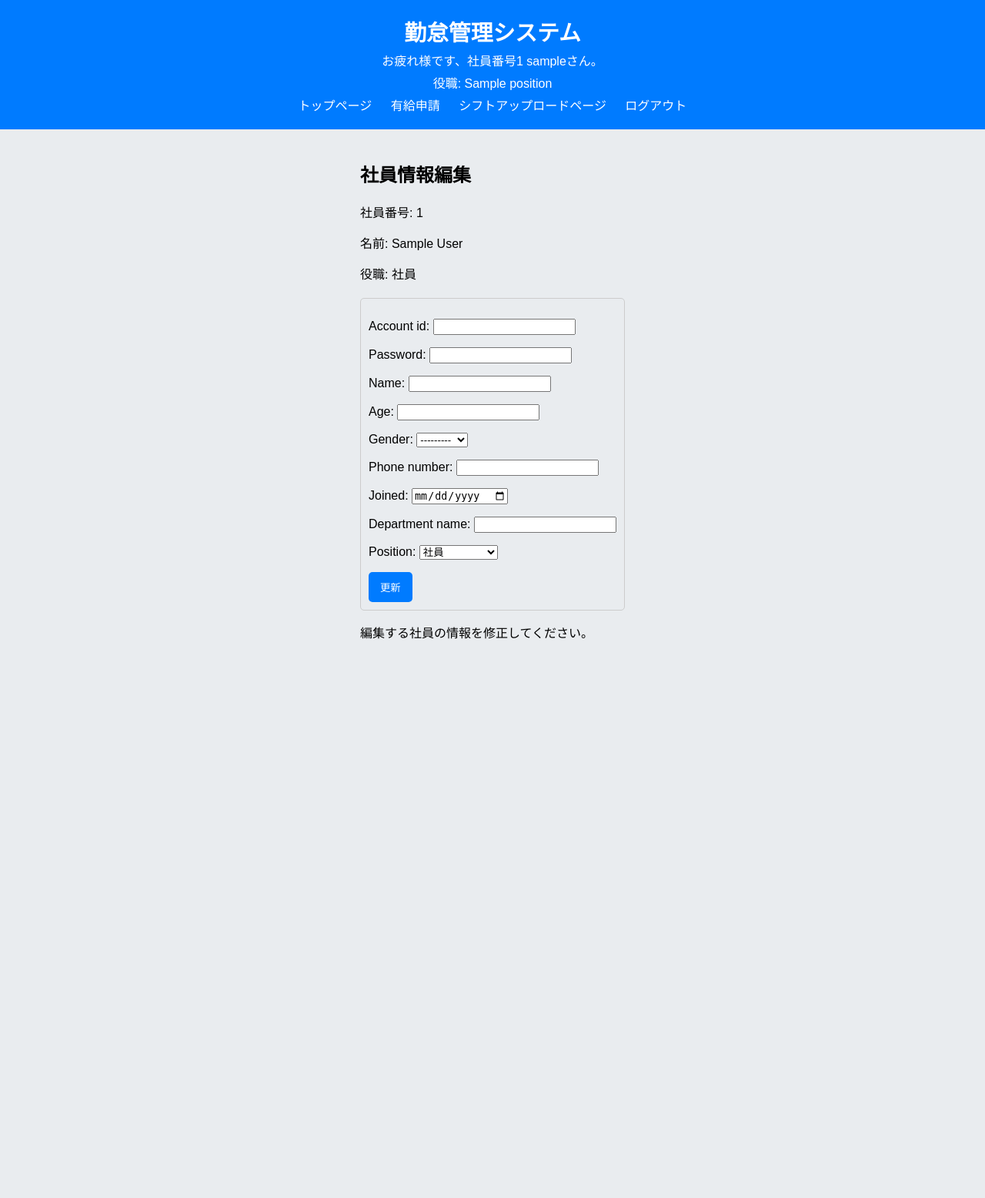
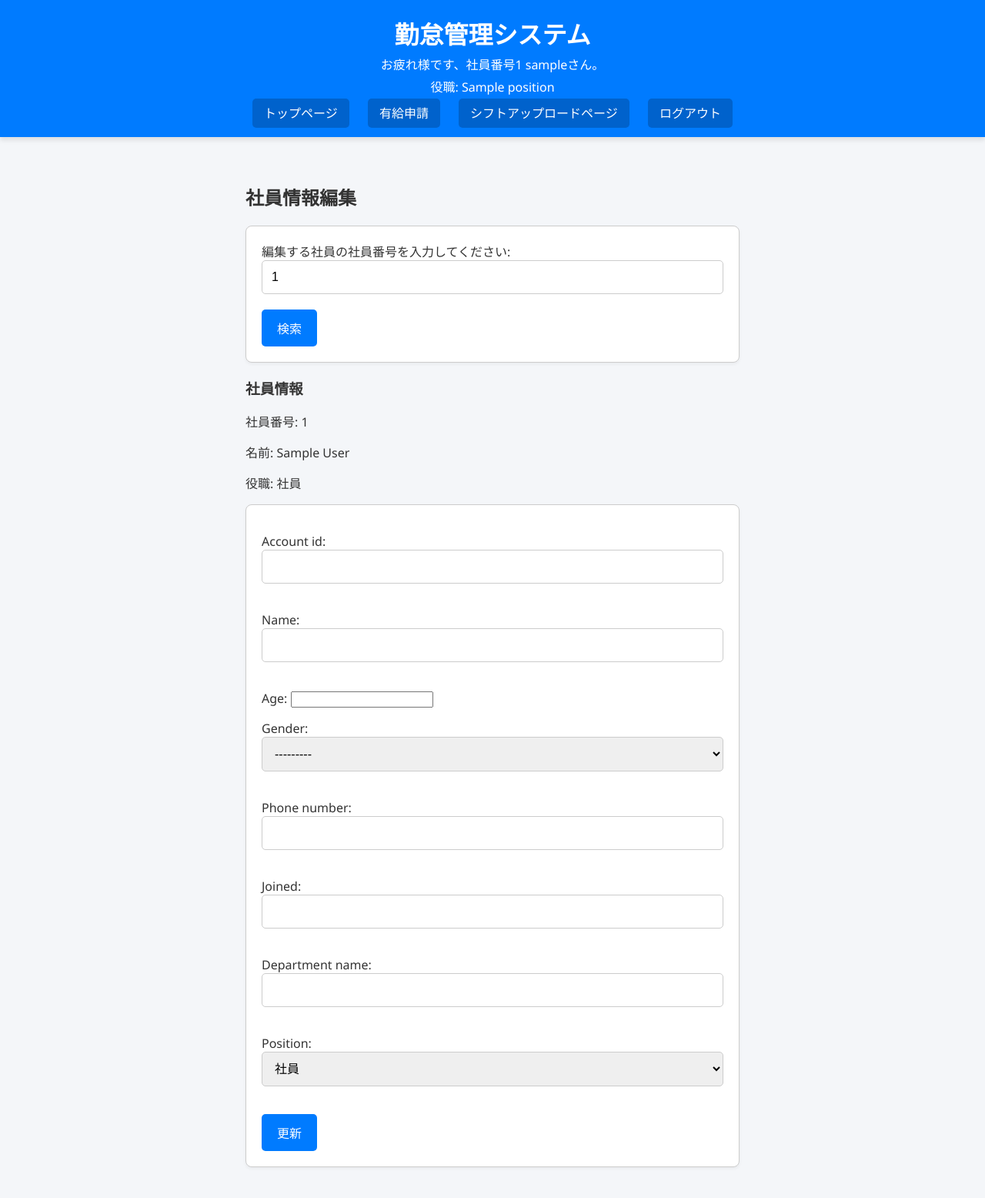
Before and after one commit to niijima16/ATSys_Terukuni, a Django app: template mainApp/templates/edit_employee.html in a window 1280 px wide. Shown: the whole page at 77% size. Before the commit the page ends 830 px from the top, so only its background shows below. Run offline with Django 5.2, Linux system fonts and the light colour scheme; tables that the repository leaves empty hold one stand-in row (values such as "Sample post"); the template is opened without the code that fills it: values that come from a table or form of the project are taken from there, most other values are stand-ins (such as "Sample title", 1, 10 or a date in 2020).

Commit message:
finished the function of edit the users data

```diff
--- a/ATSys/urls.py
+++ b/ATSys/urls.py
@@ -33,5 +33,5 @@ urlpatterns = [
     path('apply_leave/', views.apply_leave, name='apply_leave'),
     path('leave_requests/', views.leave_requests, name='leave_requests'),
     path('approve_leave/<int:leave_request_id>/', views.approve_leave, name='approve_leave'),
-    path('edit_employee/<int:employee_id>/', views.edit_employee, name='edit_employee'),
+    path('edit_employee/', views.edit_employee, name='edit_employee'),
 ]
--- a/mainApp/forms.py
+++ b/mainApp/forms.py
@@ -54,19 +54,24 @@ class ApproveLeaveForm(forms.ModelForm):
 class EmployeeEditForm(forms.ModelForm):
     class Meta:
         model = User_Master
-        fields = ['account_id', 'password', 'name', 'age', 'gender', 'phone_number', 'joined', 'department_name', 'position']
-        widgets = {
-            'password': forms.PasswordInput(),
-            'joined': forms.DateInput(attrs={'type': 'date'}),
-        }
+        fields = ['account_id', 'name', 'age', 'gender', 'phone_number', 'joined', 'department_name', 'position']
 
     def __init__(self, *args, **kwargs):
-        user = kwargs.pop('user', None)
-        super().__init__(*args, **kwargs)
+        is_manager = kwargs.pop('is_manager', False)
+        is_self = kwargs.pop('is_self', False)
+        is_superior = kwargs.pop('is_superior', False)
+        super(EmployeeEditForm, self).__init__(*args, **kwargs)
 
-        # 自分の情報を編集する場合、特定のフィールドを編集不可にする
-        if user and user == self.instance:
+        # 自分自身を編集する場合、常に特定フィールドを無効にする
+        if is_self:
             self.fields['account_id'].disabled = True
             self.fields['joined'].disabled = True
             self.fields['department_name'].disabled = True
             self.fields['position'].disabled = True
+
+        # 上長を編集している場合、特定フィールドを無効にする
+        elif is_superior:
+            self.fields['account_id'].disabled = True
+            self.fields['joined'].disabled = True
+            self.fields['department_name'].disabled = True
+            self.fields['position'].disabled = True
--- a/mainApp/templates/base.html
+++ b/mainApp/templates/base.html
@@ -7,52 +7,64 @@
     <title>{% block title %}Django Project{% endblock %}</title>
     <style>
       body {
-        font-family: Arial, sans-serif;
-        background-color: #e9ecef;
+        font-family: "Segoe UI", Tahoma, Geneva, Verdana, sans-serif;
+        background-color: #f4f6f9;
         margin: 0;
         padding: 0;
         display: flex;
         flex-direction: column;
         min-height: 100vh;
+        color: #333;
       }
       header {
         background-color: #007bff;
         color: white;
         padding: 20px;
         text-align: center;
+        box-shadow: 0 4px 6px rgba(0, 0, 0, 0.1);
       }
       header h1 {
         margin: 0;
-        font-size: 1.8rem;
+        font-size: 2rem;
       }
       header p {
         margin: 5px 0;
+        font-size: 1rem;
+      }
+      nav {
+        margin-top: 10px;
       }
       nav a {
         margin: 0 10px;
         color: white;
         text-decoration: none;
+        font-weight: 500;
+        padding: 8px 15px;
+        background-color: #0062cc;
+        border-radius: 5px;
+        transition: background-color 0.3s ease;
       }
       nav a:hover {
-        text-decoration: underline;
+        background-color: #0056b3;
       }
       main {
         flex: 1;
-        padding: 20px;
-        max-width: 1000px;
+        padding: 40px 20px;
+        max-width: 1200px;
         margin: 0 auto;
       }
       .messages {
         list-style-type: none;
         padding: 0;
-        margin: 0;
+        margin: 0 0 20px 0;
       }
       .messages li {
-        padding: 10px;
+        padding: 15px;
         margin-bottom: 10px;
         border-radius: 5px;
         display: flex;
         align-items: center;
+        box-shadow: 0 2px 4px rgba(0, 0, 0, 0.1);
       }
       .success {
         background-color: #d4edda;
@@ -63,25 +75,50 @@
         color: #721c24;
       }
       .icon {
-        margin-right: 8px;
+        margin-right: 10px;
+        font-size: 1.2rem;
       }
       form {
         margin-top: 20px;
-        padding: 10px;
+        padding: 20px;
+        border: 1px solid #ccc;
+        border-radius: 8px;
+        background-color: white;
+        box-shadow: 0 2px 4px rgba(0, 0, 0, 0.05);
+        max-width: 600px;
+        margin: 0 auto;
+      }
+      form input[type="text"],
+      form input[type="email"],
+      form select {
+        width: 100%;
+        padding: 12px;
+        margin-bottom: 20px;
         border: 1px solid #ccc;
         border-radius: 5px;
-        max-width: 400px;
+        font-size: 16px;
+        box-sizing: border-box;
       }
       button {
-        padding: 10px 15px;
+        padding: 12px 20px;
         background-color: #007bff;
-        color: #fff;
+        color: white;
         border: none;
         border-radius: 5px;
         cursor: pointer;
+        font-size: 16px;
+        transition: background-color 0.3s ease;
       }
       button:hover {
         background-color: #0056b3;
+      }
+      footer {
+        background-color: #007bff;
+        color: white;
+        text-align: center;
+        padding: 10px 0;
+        margin-top: auto;
+        font-size: 0.9rem;
       }
     </style>
   </head>
@@ -102,7 +139,7 @@
 
         <!-- 社員情報編集はマネージャー以上に表示 -->
         {% if position == 'マネージャー' or position == '課長' or position == '部長' or position == '取締役' or position == '社長' %}
-          <a href="{% url 'edit_employee' employee_number %}">社員情報編集</a>
+          <a href="{% url 'edit_employee' %}?employee_number={{ employee_number }}">社員情報編集</a>
         {% endif %}
 
         <a href="{% url 'logout' %}">ログアウト</a>
--- a/mainApp/templates/edit_employee.html
+++ b/mainApp/templates/edit_employee.html
@@ -9,17 +9,29 @@
 <div class="section">
   <h2>社員情報編集</h2>
 
-  <!-- 編集対象の社員情報の表示 -->
+  <!-- 社員番号入力フォーム -->
+  <form method="get" action="">
+    <label for="employee_number">編集する社員の社員番号を入力してください:</label>
+    <input type="text" id="employee_number" name="employee_number" value="{{ employee.employee_number }}" required>
+    <button type="submit">検索</button>
+  </form>
+
+  <!-- 編集対象の社員情報が存在する場合のみ表示 -->
+  {% if employee %}
+  <h3>社員情報</h3>
   <p>社員番号: {{ employee.employee_number }}</p>
   <p>名前: {{ employee.name }}</p>
   <p>役職: {{ employee.position }}</p>
+
+  {% if is_self %}
+    <p>※ 自分の情報を編集しています。</p>
+  {% endif %}
 
   <form method="post">
     {% csrf_token %}
     {{ form.as_p }}  <!-- フォームのフィールドを表示 -->
     <button type="submit">更新</button>
   </form>
-
-  <p>編集する社員の情報を修正してください。</p>
+  {% endif %}
 </div>
 {% endblock %}
```
Also changed, not shown: mainApp/templates/homePage.html (+77 -41 lines), mainApp/views.py (+31 -29 lines).
